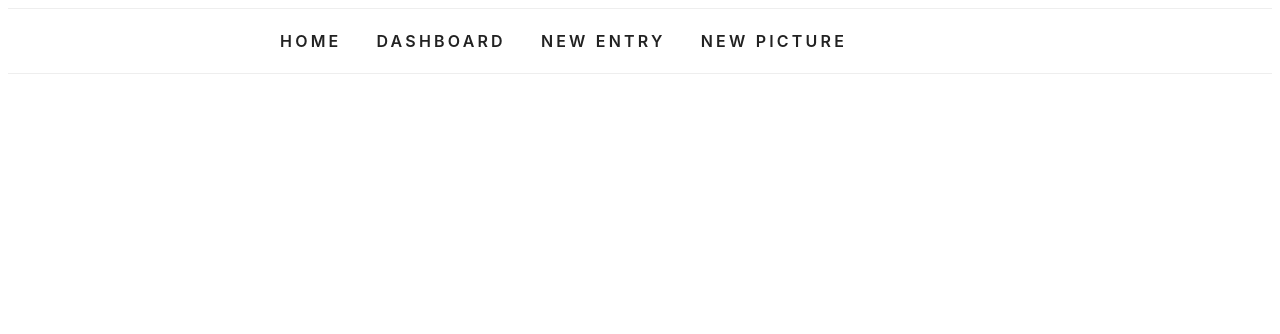
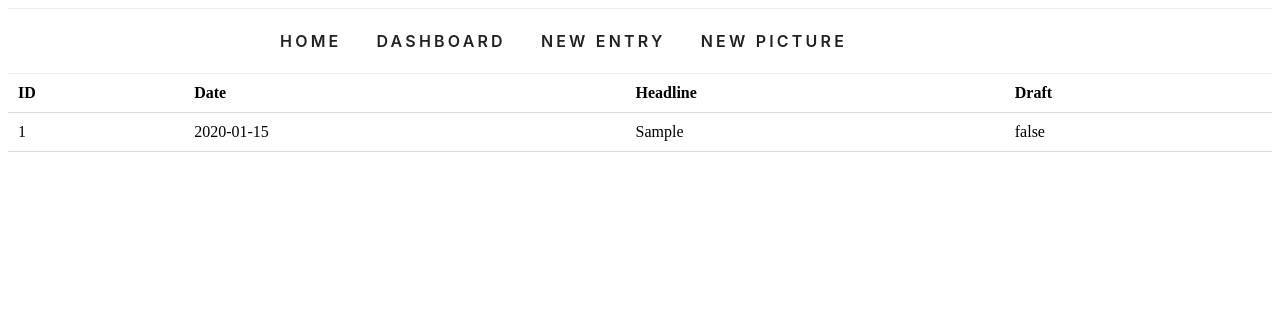
Before and after one commit to thesus/bokstaever, a Django app: page /dashboard/post/list/1 in a window 1280 px wide. Shown: the top 334 px of the page. Run offline with Django 3.2, Linux system fonts and the light colour scheme; tables that the repository leaves empty hold one stand-in row (values such as "Sample post"); style sheets or scripts are compiled from the project's sources.

Commit message:
paginated postlist and table styling in dashboard

```diff
--- a/src/bokstaever/static/css/dashboard.scss
+++ b/src/bokstaever/static/css/dashboard.scss
@@ -47,3 +47,26 @@ div.container {
     box-sizing: border-box;
     line-height: 1.6;
 }
+
+table {
+    width: 100%;
+    border-collapse: collapse;
+
+    th, td {
+        text-align: left;
+        padding: 10px;
+        border-left: 0;
+        border-right: 0;
+        border-bottom: 1px solid #ddd;
+    }
+
+    tbody tr {
+        &:hover {
+            background-color: #f5f5f5
+        }
+    }
+
+    .posts {
+        cursor: pointer;
+    }
+}
--- a/src/dashboard/api.py
+++ b/src/dashboard/api.py
@@ -7,22 +7,32 @@ class AjaxSerializeListMixin:
     def get(self, request, *args, **kwargs):
         response = super().get(request, *args, **kwargs)
         if request.is_ajax():
-            print(response.context_data)
             objects = response.context_data['object_list']
+            data = {}
+            data['fields'] = []
             if objects:
-                data = serializers.serialize(
-                    'json',
-                    list(objects),
-                    fields=self.fields
+                for instance in objects:
+                    model = {}
+                    for field in self.fields:
+                        model[field] = getattr(instance, field)
+                    data['fields'].append(model)
+                data['pagination'] = self.pagination_infos(
+                    response.context_data['page_obj'],
+                    response.context_data['paginator']
                 )
-                print(dir(objects))
-                print(data)
-                print(dir(response.context_data['page_obj']))
-                return HttpResponse(data, content_type='application/json')
+                return JsonResponse(data, content_type='application/json')
             else:
                 return JsonResponse({})
         else:
             return response
+
+    def pagination_infos(self, page_obj, paginator):
+        data = {}
+        data['previous_page'] = page_obj.previous_page_number() if page_obj.has_previous() else None
+        data['next_page'] = page_obj.next_page_number() if page_obj.has_next() else None
+        data['current'] = page_obj.number
+        data['count'] = paginator.num_pages
+        return data
 
 class AjaxSerializeMixin:
     def get(self, request, *args, **kwargs):
--- a/src/dashboard/templates/dashboard/post/list.html
+++ b/src/dashboard/templates/dashboard/post/list.html
@@ -1,17 +1,33 @@
 {% extends 'dashboard/base.html' %}
 
 {% block content %}
-<ul id="postList">
-    <li v-for="item in posts">
-        {{ item }}
-    </li>
-</ul>
+<div id="postList">
+    <table>
+        <thead>
+            <tr>
+                <th>ID</th>
+                <th>Date</th>
+                <th>Headline</th>
+                <th>Draft</th>
+            </tr>
+        </thead>
+        <tbody>
+            <tr v-for="post in posts" @click="editPost(post.pk)" class="posts">
+                <td>{( post.pk )}</td>
+                <td>{( post.published )}</td>
+                <td>{( post.headline )}</td>
+                <td>{( post.draft )}</td>
+            </tr>
+        </tbody>
+    </table>
+</div>
 <script>
     new Vue({
         el: '#postList',
         data: {
-            'posts': {},
+            'posts': [],
         },
+        delimiters: ['{(', ')}'],
         mounted() {
             this.getPosts()
         },
@@ -25,9 +41,11 @@
                     }
                 }).then((response) => {
                     let data = response.data
-                    console.log(data)
-                    this.post = data[0] ? data[0].fields : {}
+                    this.$set(this, 'posts', data.fields ? data.fields : {})
                 })
+            },
+            editPost (pk) {
+                window.location.href = '/dashboard/post/edit/' + pk
             }
         }
     })
--- a/src/dashboard/views.py
+++ b/src/dashboard/views.py
@@ -75,5 +75,5 @@ class PostList(
         ListView):
     model = Post
     template_name = 'dashboard/post/list.html'
-    paginate_by = 2
-    fields = ['headline', 'text']
+    paginate_by = 4
+    fields = ['pk', 'headline', 'published', 'draft']
```
